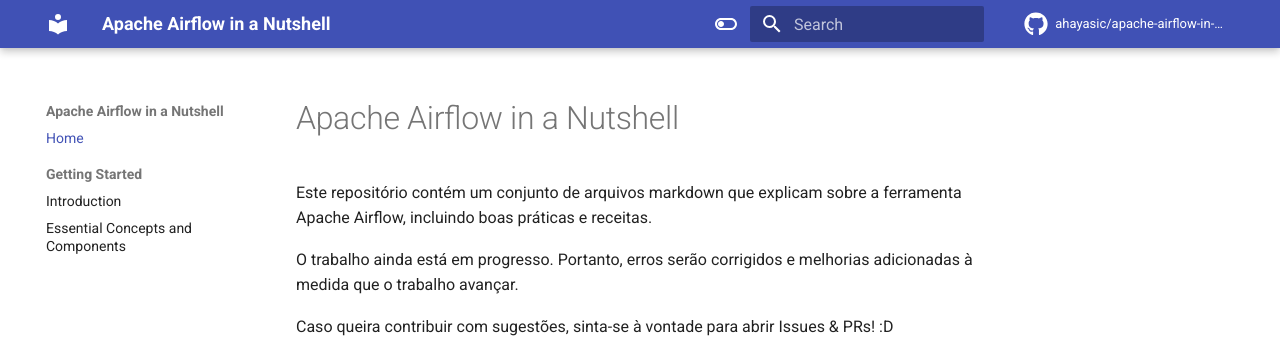
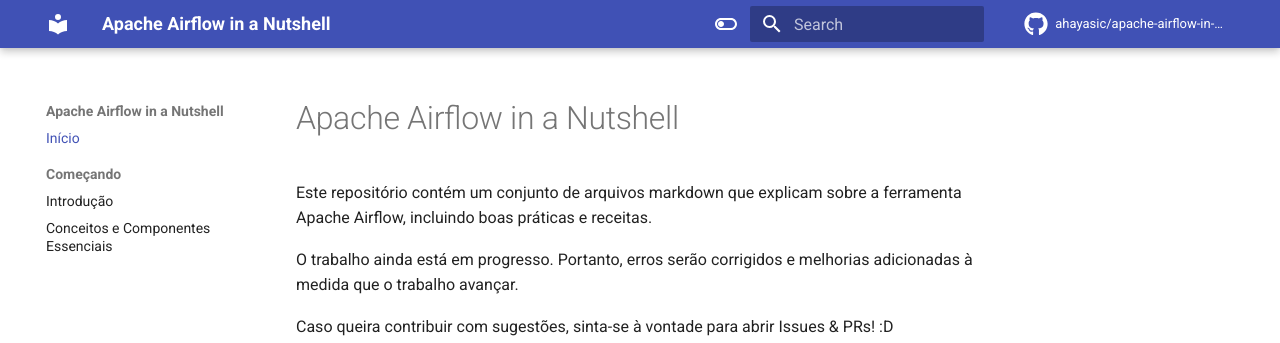
Before and after one commit to ahayasic/apache-airflow-in-a-nutshell, an MkDocs documentation site: the page built from docs/index.md, in a window 1280 px wide. Shown: the top 343 px of the page. Built offline with MkDocs 1.6.1 and Material for MkDocs 9.7.7, drawn with Linux system fonts in a browser that asks for light colours; comment, search, counter and statistics services are not loaded.

Commit message:
Fix link to images and missing translations

```diff
--- a/mkdocs.yml
+++ b/mkdocs.yml
@@ -1,9 +1,9 @@
 site_name: Apache Airflow in a Nutshell
 nav:
-  - Home: index.md
-  - Getting Started:
-    - Introduction: introduction.md
-    - Essential Concepts and Components: essential_concepts_and_components.md
+  - Início: index.md
+  - Começando:
+    - Introdução: introduction.md
+    - Conceitos e Componentes Essenciais: essential_concepts_and_components.md
 repo_url: https://github.com/ahayasic/apache-airflow-in-a-nutshell
 repo_name: ahayasic/apache-airflow-in-a-nutshell
 edit_uri: ""
```
Also changed, not shown: docs/essential_concepts_and_components.md (+2 -2 lines).
